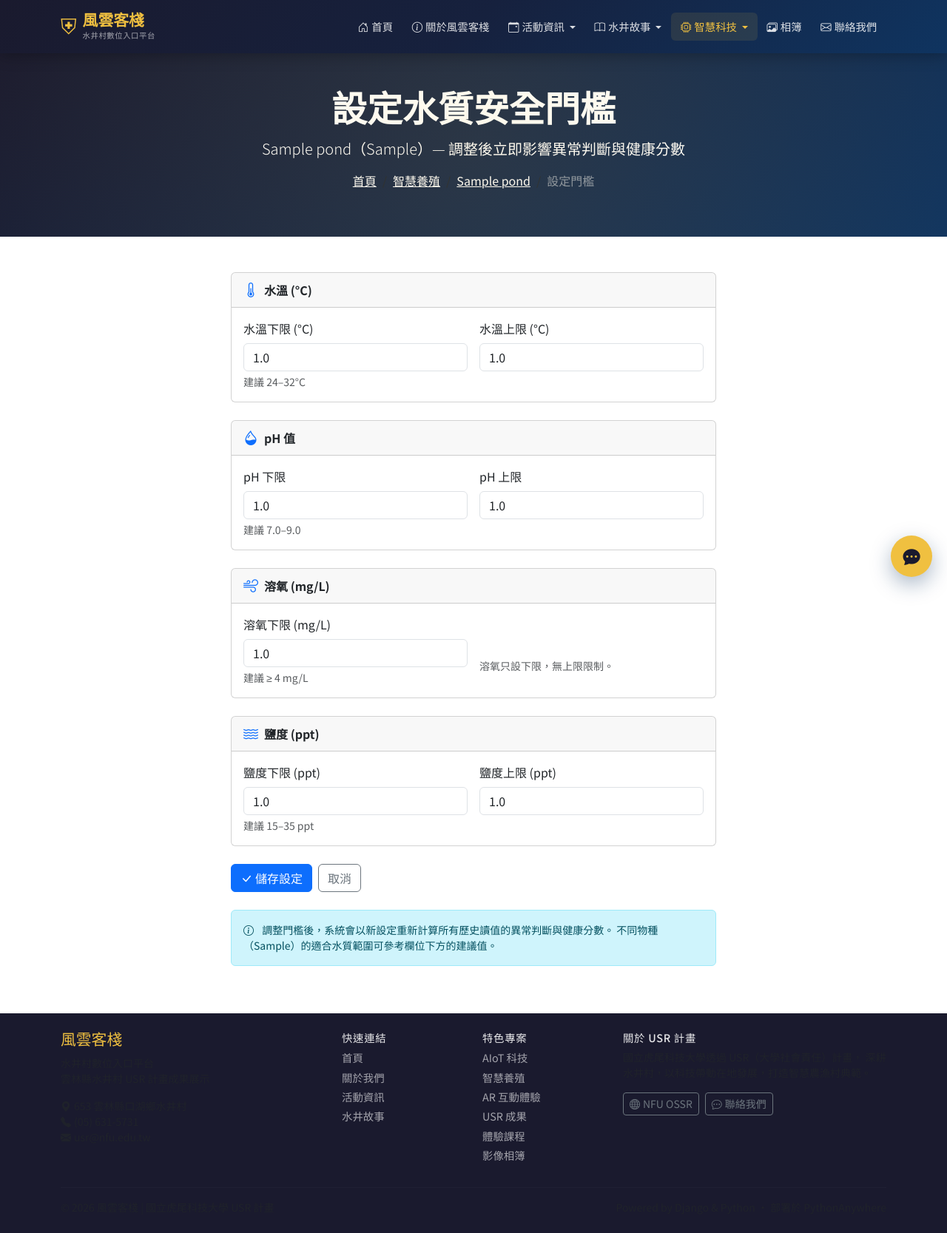
After one commit to LazyEmotionO/fengyun_inn, a Django app: page /water/1/thresholds/ in a window 1280 px wide. The commit adds this page. Shown: the whole page at 74% size. Run offline with Django 4.2, Linux system fonts and the light colour scheme; tables that the repository leaves empty hold one stand-in row (values such as "Sample post").

Commit message:
Add health score & per-pond configurable thresholds to water monitoring
- Pond model: 7 new threshold fields (temp/pH/DO/salinity min/max) with species-aware defaults
- Pond.get_thresholds(): returns pond-specific dict, replaces global THRESHOLDS in all views
- SensorReading.health_score(): 0-100 score (avg*0.7 + worst*0.3 formula)
- SensorReading.get_alerts() / reading_cards(): now use pond-specific thresholds
- PondThresholdForm: ModelForm with species hints and cross-field validation
- edit_thresholds view + URL + template (/water/<id>/thresholds/)
- Health score badge (circle) on dashboard cards and pond detail page
- Migration 0002: adds 7 FloatField columns to Pond table
- style.css: .health-score-badge / .health-score-lg CSS classes

Co-Authored-By: Claude Sonnet 4.6 <noreply@anthropic.com>

```diff
--- /dev/null
+++ b/water/forms.py
@@ -0,0 +1,50 @@
+from django import forms
+from .models import Pond
+
+# 各物種的參考建議門檻，顯示在表單欄位 help_text
+SPECIES_HINTS = {
+    "文蛤": {"temp": "20–30", "ph": "7.5–8.5", "do": "≥ 3", "sal": "15–30"},
+    "白蝦": {"temp": "23–30", "ph": "7.5–8.5", "do": "≥ 5", "sal": "10–35"},
+    "牡蠣": {"temp": "15–28", "ph": "7.8–8.5", "do": "≥ 4", "sal": "20–35"},
+}
+DEFAULT_HINT = {"temp": "24–32", "ph": "7.0–9.0", "do": "≥ 4", "sal": "15–35"}
+
+
+class PondThresholdForm(forms.ModelForm):
+    class Meta:
+        model = Pond
+        fields = ["temp_min", "temp_max", "ph_min", "ph_max", "do_min", "salinity_min", "salinity_max"]
+        widgets = {
+            f: forms.NumberInput(attrs={"class": "form-control", "step": "0.1"})
+            for f in ["temp_min", "temp_max", "ph_min", "ph_max", "do_min", "salinity_min", "salinity_max"]
+        }
+
+    def __init__(self, *args, **kwargs):
+        super().__init__(*args, **kwargs)
+        pond = kwargs.get("instance")
+        hint = SPECIES_HINTS.get(pond.species, DEFAULT_HINT) if pond else DEFAULT_HINT
+
+        self.fields["temp_min"].label = "水溫下限 (°C)"
+        self.fields["temp_min"].help_text = f"建議 {hint['temp']}°C"
+        self.fields["temp_max"].label = "水溫上限 (°C)"
+        self.fields["temp_max"].help_text = f"建議 {hint['temp']}°C"
+        self.fields["ph_min"].label = "pH 下限"
+        self.fields["ph_min"].help_text = f"建議 {hint['ph']}"
+        self.fields["ph_max"].label = "pH 上限"
+        self.fields["ph_max"].help_text = f"建議 {hint['ph']}"
+        self.fields["do_min"].label = "溶氧下限 (mg/L)"
+        self.fields["do_min"].help_text = f"建議 {hint['do']} mg/L"
+        self.fields["salinity_min"].label = "鹽度下限 (ppt)"
+        self.fields["salinity_min"].help_text = f"建議 {hint['sal']} ppt"
+        self.fields["salinity_max"].label = "鹽度上限 (ppt)"
+        self.fields["salinity_max"].help_text = f"建議 {hint['sal']} ppt"
+
+    def clean(self):
+        data = super().clean()
+        if data.get("temp_min") and data.get("temp_max") and data["temp_min"] >= data["temp_max"]:
+            self.add_error("temp_max", "水溫上限必須大於下限")
+        if data.get("ph_min") and data.get("ph_max") and data["ph_min"] >= data["ph_max"]:
+            self.add_error("ph_max", "pH 上限必須大於下限")
+        if data.get("salinity_min") and data.get("salinity_max") and data["salinity_min"] >= data["salinity_max"]:
+            self.add_error("salinity_max", "鹽度上限必須大於下限")
+        return data
--- /dev/null
+++ b/water/templates/water/edit_thresholds.html
@@ -0,0 +1,162 @@
+{% extends 'main/base.html' %}
+{% load static %}
+
+{% block title %}設定安全門檻 — {{ pond.name }} | 風雲客棧{% endblock %}
+
+{% block content %}
+<div class="page-header py-5">
+    <div class="container text-center text-white">
+        <h1 class="display-5 fw-bold">設定水質安全門檻</h1>
+        <p class="lead">{{ pond.name }}（{{ pond.species }}）— 調整後立即影響異常判斷與健康分數</p>
+        <nav aria-label="breadcrumb" class="justify-content-center d-flex">
+            <ol class="breadcrumb">
+                <li class="breadcrumb-item"><a href="{% url 'home' %}" class="text-white">首頁</a></li>
+                <li class="breadcrumb-item"><a href="{% url 'water:dashboard' %}" class="text-white">智慧養殖</a></li>
+                <li class="breadcrumb-item"><a href="{% url 'water:pond_detail' pond.id %}" class="text-white">{{ pond.name }}</a></li>
+                <li class="breadcrumb-item active text-white-50">設定門檻</li>
+            </ol>
+        </nav>
+    </div>
+</div>
+
+<section class="py-5">
+    <div class="container" style="max-width: 680px;">
+
+        <form method="post">
+            {% csrf_token %}
+
+            <!-- 水溫 -->
+            <div class="card mb-4">
+                <div class="card-header d-flex align-items-center gap-2">
+                    <i class="bi bi-thermometer-half text-primary fs-5"></i>
+                    <strong>水溫 (°C)</strong>
+                </div>
+                <div class="card-body">
+                    <div class="row g-3">
+                        <div class="col-6">
+                            <label class="form-label">{{ form.temp_min.label }}</label>
+                            {{ form.temp_min }}
+                            {% if form.temp_min.help_text %}
+                            <div class="form-text">{{ form.temp_min.help_text }}</div>
+                            {% endif %}
+                            {% if form.temp_min.errors %}
+                            <div class="text-danger small">{{ form.temp_min.errors }}</div>
+                            {% endif %}
+                        </div>
+                        <div class="col-6">
+                            <label class="form-label">{{ form.temp_max.label }}</label>
+                            {{ form.temp_max }}
+                            {% if form.temp_max.errors %}
+                            <div class="text-danger small">{{ form.temp_max.errors }}</div>
+                            {% endif %}
+                        </div>
+                    </div>
+                </div>
+            </div>
+
+            <!-- pH -->
+            <div class="card mb-4">
+                <div class="card-header d-flex align-items-center gap-2">
+                    <i class="bi bi-droplet-half text-primary fs-5"></i>
+                    <strong>pH 值</strong>
+                </div>
+                <div class="card-body">
+                    <div class="row g-3">
+                        <div class="col-6">
+                            <label class="form-label">{{ form.ph_min.label }}</label>
+                            {{ form.ph_min }}
+                            {% if form.ph_min.help_text %}
+                            <div class="form-text">{{ form.ph_min.help_text }}</div>
+                            {% endif %}
+                            {% if form.ph_min.errors %}
+                            <div class="text-danger small">{{ form.ph_min.errors }}</div>
+                            {% endif %}
+                        </div>
+                        <div class="col-6">
+                            <label class="form-label">{{ form.ph_max.label }}</label>
+                            {{ form.ph_max }}
+                            {% if form.ph_max.errors %}
+                            <div class="text-danger small">{{ form.ph_max.errors }}</div>
+                            {% endif %}
+                        </div>
+                    </div>
+                </div>
+            </div>
+
+            <!-- 溶氧 -->
+            <div class="card mb-4">
+                <div class="card-header d-flex align-items-center gap-2">
+                    <i class="bi bi-wind text-primary fs-5"></i>
+                    <strong>溶氧 (mg/L)</strong>
+                </div>
+                <div class="card-body">
+                    <div class="row g-3">
+                        <div class="col-6">
+                            <label class="form-label">{{ form.do_min.label }}</label>
+                            {{ form.do_min }}
+                            {% if form.do_min.help_text %}
+                            <div class="form-text">{{ form.do_min.help_text }}</div>
+                            {% endif %}
+                            {% if form.do_min.errors %}
+                            <div class="text-danger small">{{ form.do_min.errors }}</div>
+                            {% endif %}
+                        </div>
+                        <div class="col-6 d-flex align-items-end">
+                            <p class="text-muted small mb-3">溶氧只設下限，無上限限制。</p>
+                        </div>
+                    </div>
+                </div>
+            </div>
+
+            <!-- 鹽度 -->
+            <div class="card mb-4">
+                <div class="card-header d-flex align-items-center gap-2">
+                    <i class="bi bi-water text-primary fs-5"></i>
+                    <strong>鹽度 (ppt)</strong>
+                </div>
+                <div class="card-body">
+                    <div class="row g-3">
+                        <div class="col-6">
+                            <label class="form-label">{{ form.salinity_min.label }}</label>
+                            {{ form.salinity_min }}
+                            {% if form.salinity_min.help_text %}
+                            <div class="form-text">{{ form.salinity_min.help_text }}</div>
+                            {% endif %}
+                            {% if form.salinity_min.errors %}
+                            <div class="text-danger small">{{ form.salinity_min.errors }}</div>
+                            {% endif %}
+                        </div>
+                        <div class="col-6">
+                            <label class="form-label">{{ form.salinity_max.label }}</label>
+                            {{ form.salinity_max }}
+                            {% if form.salinity_max.errors %}
+                            <div class="text-danger small">{{ form.salinity_max.errors }}</div>
+                            {% endif %}
+                        </div>
+                    </div>
+                </div>
+            </div>
+
+            <!-- 非欄位錯誤 -->
+            {% if form.non_field_errors %}
+            <div class="alert alert-danger">{{ form.non_field_errors }}</div>
+            {% endif %}
+
+            <div class="d-flex gap-2">
+                <button type="submit" class="btn btn-primary">
+                    <i class="bi bi-check-lg me-1"></i>儲存設定
+                </button>
+                <a href="{% url 'water:pond_detail' pond.id %}" class="btn btn-outline-secondary">
+                    取消
+                </a>
+            </div>
+        </form>
+
+        <div class="alert alert-info small mt-4">
+            <i class="bi bi-info-circle me-2"></i>
+            調整門檻後，系統會以新設定重新計算所有歷史讀值的異常判斷與健康分數。
+            不同物種（{{ pond.species }}）的適合水質範圍可參考欄位下方的建議值。
+        </div>
+    </div>
+</section>
+{% endblock %}
--- a/water/urls.py
+++ b/water/urls.py
@@ -8,5 +8,6 @@ urlpatterns = [
     path("", views.dashboard, name="dashboard"),
     path("alerts/", views.alerts_list, name="alerts_list"),
     path("<int:pond_id>/", views.pond_detail, name="pond_detail"),
+    path("<int:pond_id>/thresholds/", views.edit_thresholds, name="edit_thresholds"),
     path("<int:pond_id>/export/", views.export_csv, name="export_csv"),
 ]
--- a/water/views.py
+++ b/water/views.py
@@ -2,14 +2,26 @@ import csv
 import json
 from datetime import timedelta
 
+from django.contrib import messages
 from django.http import HttpResponse
-from django.shortcuts import get_object_or_404, render
+from django.shortcuts import get_object_or_404, redirect, render
 from django.db.models import Avg, Count, Max, Min
 from django.utils import timezone
 
+from .forms import PondThresholdForm
 from .models import THRESHOLDS, Pond, SensorReading, threshold_range_text
 
 DAY_OPTIONS = [1, 7, 14, 30, 0]  # 0 = 全部資料
+
+
+def _score_class(score):
+    if score is None:
+        return "secondary"
+    if score >= 80:
+        return "success"
+    if score >= 60:
+        return "warning"
+    return "danger"
 
 
 def dashboard(request):
@@ -19,21 +31,28 @@ def dashboard(request):
     alert_count = 0
     normal_count = 0
     for pond in ponds:
-        latest = pond.readings.first()
-        alerts = latest.get_alerts() if latest else []
+        thresholds = pond.get_thresholds()
+        latest = pond.readings.select_related("pond").first()
+        alerts = latest.get_alerts(thresholds=thresholds) if latest else []
+        score = latest.health_score(thresholds=thresholds) if latest else None
         if latest:
             if alerts:
                 alert_count += 1
             else:
                 normal_count += 1
-        pond_data.append({"pond": pond, "latest": latest, "alerts": alerts})
+        pond_data.append({
+            "pond": pond,
+            "latest": latest,
+            "alerts": alerts,
+            "health_score": score,
+            "score_class": _score_class(score),
+        })
 
     context = {
         "pond_data": pond_data,
         "total_ponds": ponds.count(),
         "normal_count": normal_count,
         "alert_count": alert_count,
-        "thresholds": THRESHOLDS,
         "updated_at": timezone.now(),
     }
     return render(request, "water/dashboard.html", context)
@@ -41,6 +60,7 @@ def dashboard(request):
 
 def pond_detail(request, pond_id):
     pond = get_object_or_404(Pond, pk=pond_id)
+    thresholds = pond.get_thresholds()
 
     try:
         days = int(request.GET.get("days", 30))
@@ -50,17 +70,18 @@ def pond_detail(request, pond_id):
         days = 30
 
     if days == 0:
-        qs = pond.readings.order_by("measured_at")
+        qs = pond.readings.select_related("pond").order_by("measured_at")
         stats_qs = pond.readings
     else:
         since = timezone.now() - timedelta(days=days)
-        qs = pond.readings.filter(measured_at__gte=since).order_by("measured_at")
+        qs = pond.readings.select_related("pond").filter(measured_at__gte=since).order_by("measured_at")
         stats_qs = qs
 
     readings = list(qs)
 
-    latest = pond.readings.first()
-    alerts = latest.get_alerts() if latest else []
+    latest = pond.readings.select_related("pond").first()
+    alerts = latest.get_alerts(thresholds=thresholds) if latest else []
+    score = latest.health_score(thresholds=thresholds) if latest else None
 
     stats = stats_qs.aggregate(
         temperature_avg=Avg("temperature"),
@@ -78,20 +99,20 @@ def pond_detail(request, pond_id):
         count=Count("id"),
     )
 
-    anomaly_count = sum(1 for reading in readings if reading.get_alerts())
+    anomaly_count = sum(1 for r in readings if r.get_alerts(thresholds=thresholds))
 
     chart_labels = [
-        timezone.localtime(reading.measured_at).strftime("%m/%d %H:%M") for reading in readings
+        timezone.localtime(r.measured_at).strftime("%m/%d %H:%M") for r in readings
     ]
     chart_series = {
-        "temperature": [reading.temperature for reading in readings],
-        "ph": [reading.ph for reading in readings],
-        "dissolved_oxygen": [reading.dissolved_oxygen for reading in readings],
-        "salinity": [reading.salinity for reading in readings],
+        "temperature": [r.temperature for r in readings],
+        "ph": [r.ph for r in readings],
+        "dissolved_oxygen": [r.dissolved_oxygen for r in readings],
+        "salinity": [r.salinity for r in readings],
     }
 
     metric_rows = []
-    for field, rule in THRESHOLDS.items():
+    for field, rule in thresholds.items():
         avg = stats.get(f"{field}_avg")
         avg_status = "no_data"
         analysis = "所選區間尚無資料"
@@ -107,20 +128,18 @@ def pond_detail(request, pond_id):
             else:
                 avg_status = "normal"
                 analysis = f"期間平均值在安全範圍內（{threshold_range_text(rule)}），狀況穩定"
-        metric_rows.append(
-            {
-                "field": field,
-                "label": rule["label"],
-                "unit": rule["unit"],
-                "icon": rule["icon"],
-                "avg": avg,
-                "min": stats.get(f"{field}_min"),
-                "max": stats.get(f"{field}_max"),
-                "range_text": threshold_range_text(rule),
-                "avg_status": avg_status,
-                "analysis": analysis,
-            }
-        )
+        metric_rows.append({
+            "field": field,
+            "label": rule["label"],
+            "unit": rule["unit"],
+            "icon": rule["icon"],
+            "avg": avg,
+            "min": stats.get(f"{field}_min"),
+            "max": stats.get(f"{field}_max"),
+            "range_text": threshold_range_text(rule),
+            "avg_status": avg_status,
+            "analysis": analysis,
+        })
 
     reading_count = stats["count"]
     anomaly_pct = round(anomaly_count / reading_count * 100, 1) if reading_count else 0
@@ -129,13 +148,15 @@ def pond_detail(request, pond_id):
         "pond": pond,
         "latest": latest,
         "alerts": alerts,
+        "health_score": score,
+        "score_class": _score_class(score),
         "metric_rows": metric_rows,
         "reading_count": reading_count,
         "anomaly_count": anomaly_count,
         "anomaly_pct": anomaly_pct,
         "days": days,
         "day_options": DAY_OPTIONS,
-        "thresholds": THRESHOLDS,
+        "thresholds": thresholds,
         "chart_labels_json": json.dumps(chart_labels, ensure_ascii=False),
         "chart_temperature_json": json.dumps(chart_series["temperature"]),
         "chart_ph_json": json.dumps(chart_series["ph"]),
@@ -143,6 +164,19 @@ def pond_detail(request, pond_id):
         "chart_salinity_json": json.dumps(chart_series["salinity"]),
     }
     return render(request, "water/pond_detail.html", context)
+
+
+def edit_thresholds(request, pond_id):
+    pond = get_object_or_404(Pond, pk=pond_id)
+    if request.method == "POST":
+        form = PondThresholdForm(request.POST, instance=pond)
+        if form.is_valid():
+            form.save()
+            messages.success(request, f"{pond.name} 的水質安全門檻已更新。")
+            return redirect("water:pond_detail", pond_id=pond.id)
+    else:
+        form = PondThresholdForm(instance=pond)
+    return render(request, "water/edit_thresholds.html", {"pond": pond, "form": form})
 
 
 def alerts_list(request):
@@ -160,7 +194,8 @@ def alerts_list(request):
 
     anomaly_readings = []
     for reading in base_qs.order_by("-measured_at")[:600]:
-        a = reading.get_alerts()
+        thresholds = reading.pond.get_thresholds()
+        a = reading.get_alerts(thresholds=thresholds)
         if a:
             anomaly_readings.append({"reading": reading, "alerts": a})
         if len(anomaly_readings) >= 100:
@@ -176,6 +211,7 @@ def alerts_list(request):
 
 def export_csv(request, pond_id):
     pond = get_object_or_404(Pond, pk=pond_id)
+    thresholds = pond.get_thresholds()
 
     try:
         days = int(request.GET.get("days", 0))
@@ -185,26 +221,26 @@ def export_csv(request, pond_id):
         days = 0
 
     if days == 0:
-        qs = pond.readings.order_by("measured_at")
+        qs = pond.readings.select_related("pond").order_by("measured_at")
     else:
         since = timezone.now() - timedelta(days=days)
-        qs = pond.readings.filter(measured_at__gte=since).order_by("measured_at")
+        qs = pond.readings.select_related("pond").filter(measured_at__gte=since).order_by("measured_at")
 
     response = HttpResponse(content_type="text/csv; charset=utf-8-sig")
-    response["Content-Disposition"] = (
-        f'attachment; filename="{pond.name}_water_quality.csv"'
-    )
+    response["Content-Disposition"] = f'attachment; filename="{pond.name}_water_quality.csv"'
 
     writer = csv.writer(response)
-    writer.writerow(["時間", "水溫(°C)", "pH值", "溶氧(mg/L)", "鹽度(ppt)", "狀態"])
+    writer.writerow(["時間", "水溫(°C)", "pH值", "溶氧(mg/L)", "鹽度(ppt)", "健康分數", "狀態"])
     for reading in qs:
+        status = "正常" if not reading.get_alerts(thresholds=thresholds) else "異常"
         writer.writerow([
             timezone.localtime(reading.measured_at).strftime("%Y/%m/%d %H:%M"),
             reading.temperature,
             reading.ph,
             reading.dissolved_oxygen,
             reading.salinity if reading.salinity is not None else "",
-            "正常" if reading.is_normal else "異常",
+            reading.health_score(thresholds=thresholds),
+            status,
         ])
 
     return response
```
Also changed, not shown: main/static/main/css/style.css (+31 -0 lines), water/models.py (+96 -22 lines), water/templates/water/dashboard.html (+8 -0 lines), water/templates/water/pond_detail.html (+20 -4 lines), water/migrations/0002_pond_do_min_pond_ph_max_pond_ph_min_and_more.py (added).
